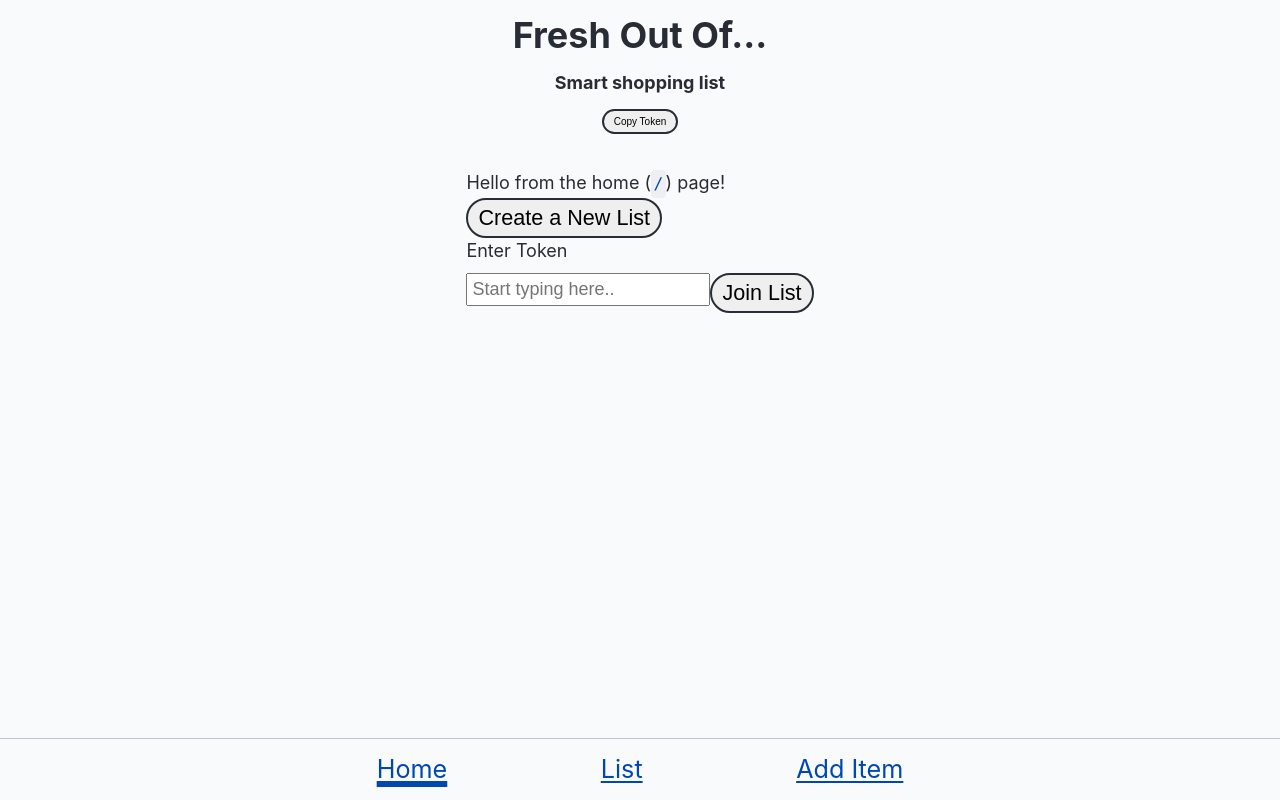
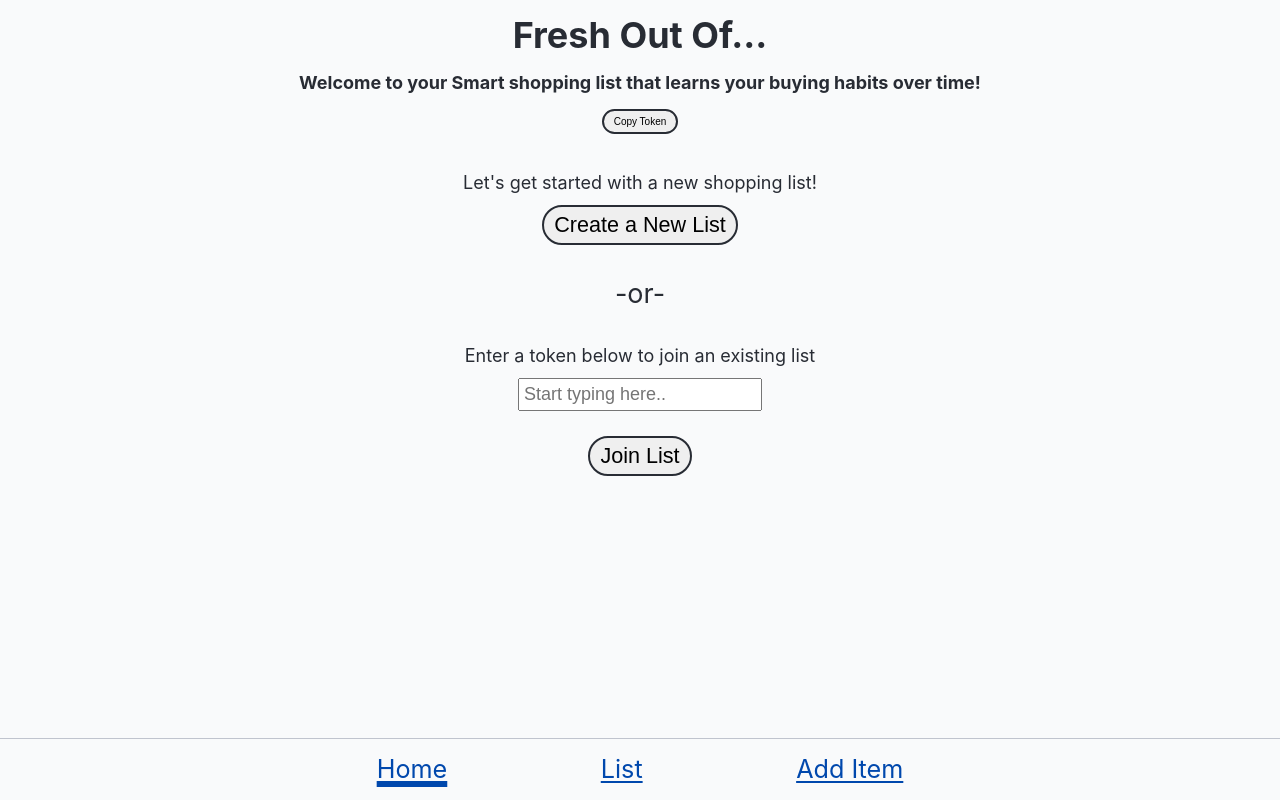
Before and after one commit to the-collab-lab/tcl-65-smart-shopping-list, a React (Vite) app: page / in a window 1280 px wide. Built offline with nearby package versions, Linux system fonts and the light colour scheme.

Commit message:
finished centering Home layout fixed spacing between text and button, added more classNames

```diff
--- a/src/views/Home.css
+++ b/src/views/Home.css
@@ -23,3 +23,24 @@ select {
 	font-size: 1.2em; /* Adjust font size to make it medium-sized */
 	padding: 0.5rem 1rem; /* Adjust padding to make it medium-sized */
 }
+/* Center the contents of the "centered-container" */
+.centered-container {
+	display: flex;
+	flex-direction: column;
+	align-items: center;
+	text-align: center;
+}
+/* Centers the "Create a New List" button */
+.centered-container .button-medium {
+	margin: 0 auto; /* This centers the button horizontally */
+}
+/* Adds space between elements */
+.spacer {
+	margin: 1rem 0; /* Adjusts the margin as needed for the desired space */
+}
+/* Style for the "-or-" text */
+.or-text {
+	font-size: 1.5em; /* Adjusts the font size as needed */
+	margin-top: 1rem; /* Adds space above "-or-" */
+	margin-bottom: 1rem; /* Adds space below "-or-" */
+}
--- a/src/views/Home.jsx
+++ b/src/views/Home.jsx
@@ -1,5 +1,4 @@
 import './Home.css';
-// imported useNavigate
 import { Link, useNavigate } from 'react-router-dom';
 import { useState } from 'react';
 import { checkCount } from '../api/firebase';
@@ -23,16 +22,23 @@ export function Home({ setListToken, handleNewToken }) {
 
 	return (
 		<div className="Home">
-			<p>
-				Hello from the home (<code>/</code>) page!
-			</p>
+			<p>Let's get started with a new shopping list!</p>
+			<p className="spacer"></p> {/* Adds more space below the text */}
+			<div className="centered-container">
 				<Link to="/list">
 					<button className="button-medium" onClick={handleNewToken}>
 						Create a New List
 					</button>
 				</Link>
+				<p className="spacer"></p>{' '}
+				{/* Adds space below the "Create a New List" button */}
+				<p className="or-text">-or-</p> {/* Adds a class for styling "-or-" */}
+				<p className="spacer"></p> {/* Adds space below "-or-" */}
+				{tokenNotFoundMessage && <p>{tokenNotFoundMessage}</p>}
 				<form onSubmit={handleSubmit}>
-				<label htmlFor="list-token">Enter Token</label>
+					<label htmlFor="list-token">
+						Enter a token below to join an existing list
+					</label>
 					<input
 						type="text"
 						id="list-token"
@@ -41,12 +47,13 @@ export function Home({ setListToken, handleNewToken }) {
 						onChange={(event) => setInputToken(event.target.value)}
 						required
 					/>
+					<p className="spacer"></p>{' '}
+					{/* Adds space above the "Join List" button */}
 					<button className="button-medium" type="submit">
 						Join List
 					</button>
 				</form>
-			{tokenNotFoundMessage && <p>{tokenNotFoundMessage}</p>}
+			</div>
 		</div>
 	);
 }
-//add show prior lists so User can choose what list they want to join or switch to
--- a/src/views/Layout.css
+++ b/src/views/Layout.css
@@ -21,10 +21,10 @@
 	background-color: var(--color-bg);
 	padding-bottom: 0.5rem;
 	padding-top: max(env(safe-area-inset-top), 1rem);
-	display: flex; /* Use flex display */
-	flex-direction: column; /* Stack children vertically */
-	align-items: center; /* Center children horizontally */
-	justify-content: center; /* Center children vertically */
+	display: flex; /* Uses flex display */
+	flex-direction: column; /* Stacks children vertically */
+	align-items: center; /* Centers children horizontally */
+	justify-content: center; /* Centers children vertically */
 }
 
 @media screen and (max-width: 500px) {
@@ -37,7 +37,7 @@
 
 .Layout-header > h1 {
 	margin: 0;
-	font-size: 2em; /* Adjust font size if needed */
+	font-size: 2em; /* Adjusts font size if needed */
 }
 
 .Layout-header > h2 {
@@ -46,16 +46,16 @@
 	grid-area: smart;
 }
 
-/* Add a class to style the buttons */
+/* Adds a class to style the buttons */
 .button-small {
-	font-size: 1rem; /* Adjust font size to make it smaller */
-	padding: 0.5rem 1rem; /* Adjust padding to make it smaller */
+	font-size: 1rem; /* Adjusts font size to make it smaller */
+	padding: 0.5rem 1rem; /* Adjusts padding to make it smaller */
 }
 
-/* Add a class to style medium-sized buttons */
+/* Adds a class to style medium-sized buttons */
 .button-medium {
-	font-size: 1.2em; /* Adjust font size to make it medium-sized */
-	padding: 0.5rem 1rem; /* Adjust padding to make it medium-sized */
+	font-size: 1.2em; /* Adjusts font size to make it medium-sized */
+	padding: 0.5rem 1rem; /* Adjusts padding to make it medium-sized */
 }
 .list-token {
 	grid-area: list;
--- a/src/views/Layout.jsx
+++ b/src/views/Layout.jsx
@@ -11,7 +11,7 @@ import './Layout.css';
 
 export function Layout({ listToken }) {
 	const handleCopyToken = () => {
-		// Create a temporary input element to copy the token
+		// Creates a temporary input element to copy the token
 		const tempInput = document.createElement('input');
 		tempInput.value = listToken;
 		document.body.appendChild(tempInput);
@@ -27,7 +27,10 @@ export function Layout({ listToken }) {
 			<div className="Layout">
 				<header className="Layout-header">
 					<h1>Fresh Out Of...</h1>
-					<h2>Smart shopping list</h2>
+					<h2>
+						Welcome to your Smart shopping list that learns your buying habits
+						over time!
+					</h2>
 					<div className="list-token">
 						<span>{listToken}</span>
 						<button className="button-small" onClick={handleCopyToken}>
```
Also changed, not shown: src/views/List.jsx (+0 -9 lines). Lines whose indentation alone changed are shown as unchanged.
